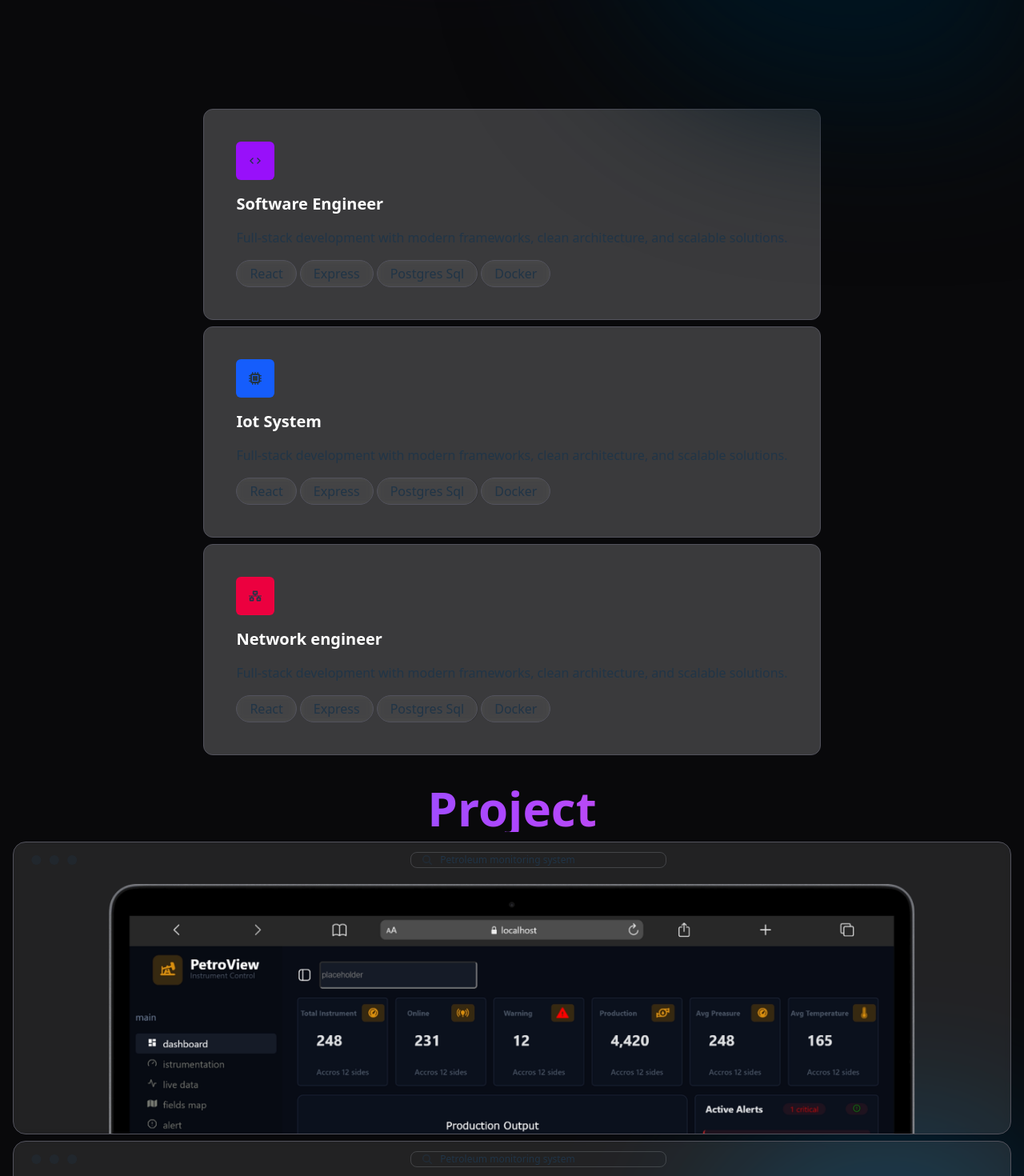
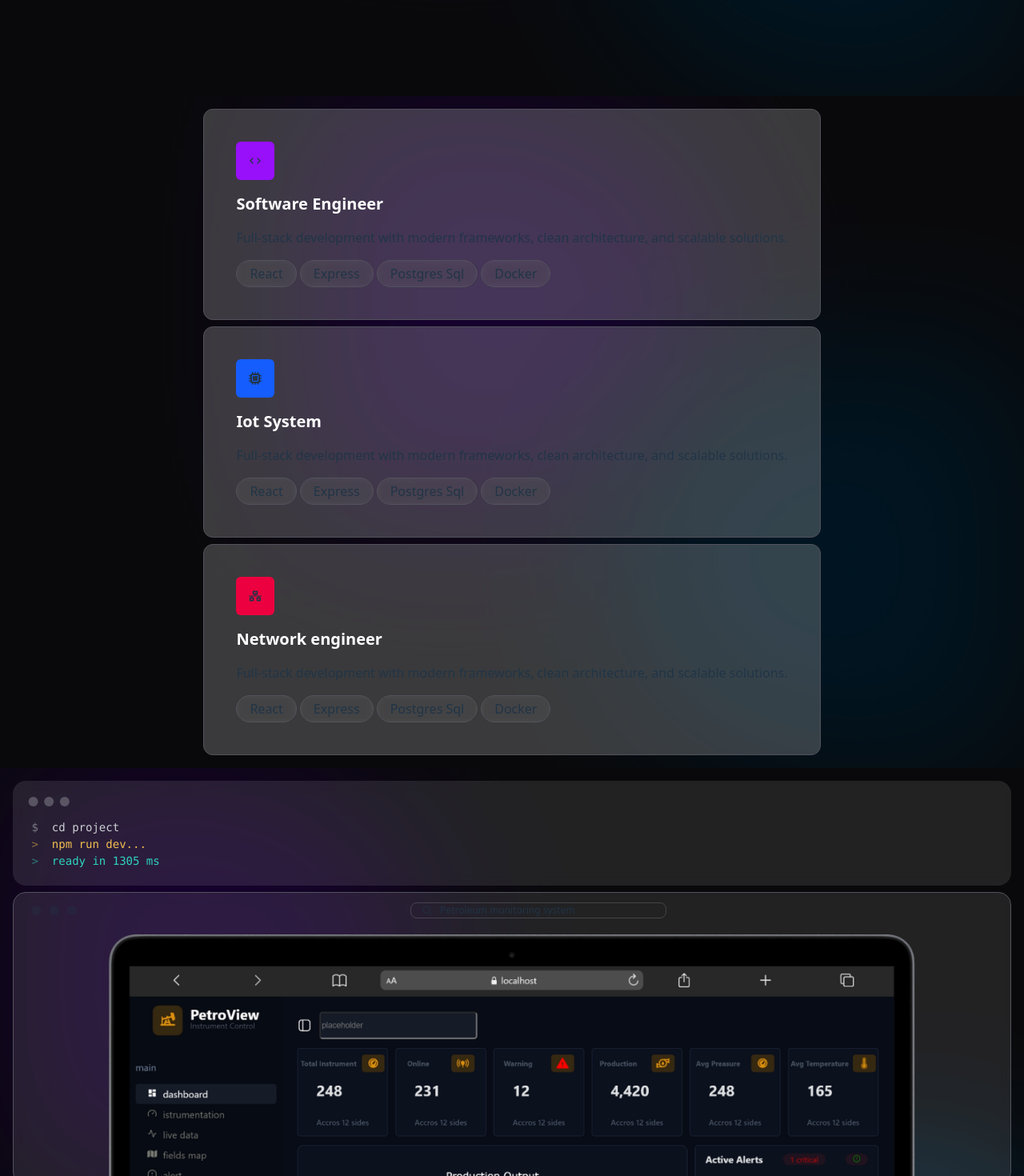
Before and after one commit to adibmisbahul/portofolio, a React (Vite) app: page / in a window 1280 px wide. Shown: the part 680-2150 px from the top of the page at 80% size. Built offline with nearby package versions, Linux system fonts and the light colour scheme.

Commit message:
add gradient color background

```diff
--- a/src/pages/dashboard.jsx
+++ b/src/pages/dashboard.jsx
@@ -59,7 +59,8 @@ export default function Dashboard() {
           })}
         </div>
       </div>
-      <div className=" p-4 flex flex-col items-center justify-center gap-2 bg-zinc-950 relative overflow-hidden">
+      <div className=" p-4 flex flex-col items-center justify-center gap-2 bg-zinc-950 relative overflow-hidden z-10">
+        <div class="absolute -z-10 size-130 brightness-20 bg-violet-700 top-0 rounded-r-full blur-[100px]"></div>
         <Card
           icon={<IoMdCode />}
           title="Software Engineer"
@@ -93,12 +94,22 @@ export default function Dashboard() {
           <TagText title="Postgres Sql" />
           <TagText title="Docker" />
         </Card>
+        <div class="absolute -z-10 size-130 brightness-20 bg-sky-700 bottom-0 right-0 rounded-l-full blur-[100px]"></div>
       </div>
       <div className="p-4 bg-zinc-950 flex flex-col gap-2 relative z-10 overflow-hidden">
-        <h1 className="font-semibold text-6xl m-1 text-transparent bg-gradient-to-r from-indigo-500 via-purple-500 to-pink-500 bg-clip-text ">
-          Project
-        </h1>
-        <div className="mockup-browser border  w-full  backdrop-blur-xs bg-white/10  border-zinc-600">
+        <div class="absolute -z-10 size-130 brightness-20 bg-violet-700 top-0 rounded-r-full blur-[100px]"></div>
+        <div className="mockup-code w-full flex flex-col items-start bg-white/10 backdrop-blur-sm">
+          <pre data-prefix="$">
+            <code>cd project</code>
+          </pre>
+          <pre data-prefix=">" className="text-warning">
+            <code>npm run dev...</code>
+          </pre>
+          <pre data-prefix=">" className="text-success">
+            <code>ready in 1305 ms</code>
+          </pre>
+        </div>
+        <div className="mockup-browser border  w-full  backdrop-blur-sm bg-white/10  border-zinc-600">
           <div className="mockup-browser-toolbar">
             <div className="input bg-transparent">
               Petroleum monitoring system
@@ -116,7 +127,7 @@ export default function Dashboard() {
         <div className="mockup-browser border  w-full  backdrop-blur-xs bg-white/10  border-zinc-600">
           <div className="mockup-browser-toolbar">
             <div className="input bg-transparent">
-              Petroleum monitoring system
+              Network monitoring system
             </div>
           </div>
           <div className="grid place-content-evenly h-80 p-2">
```
